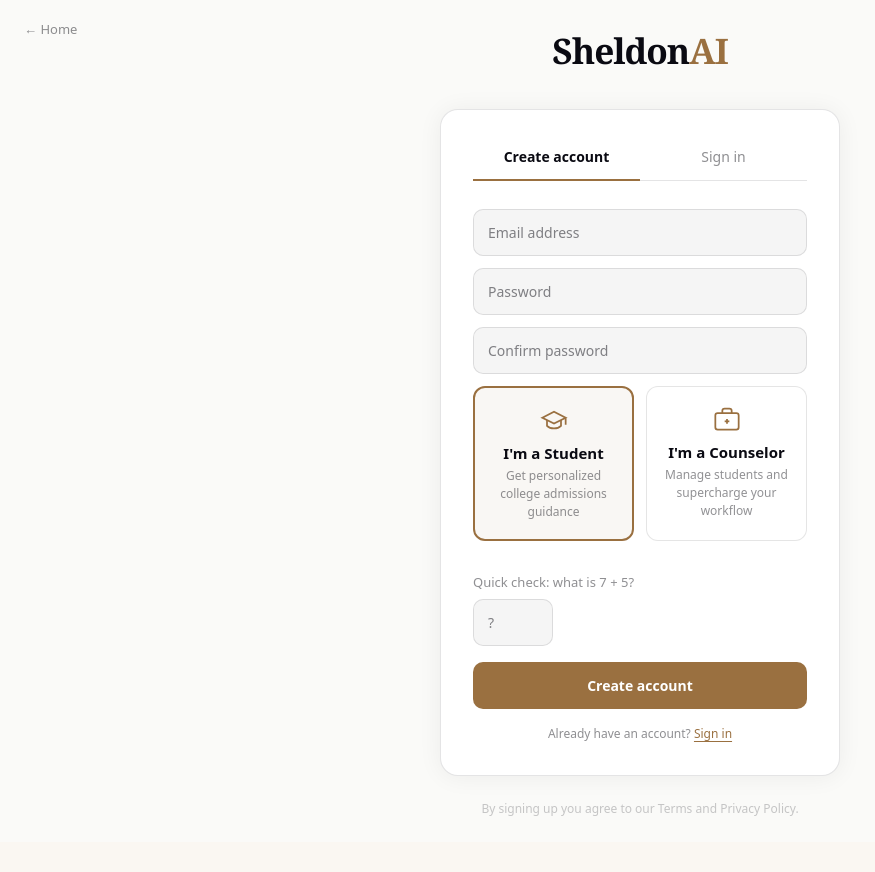
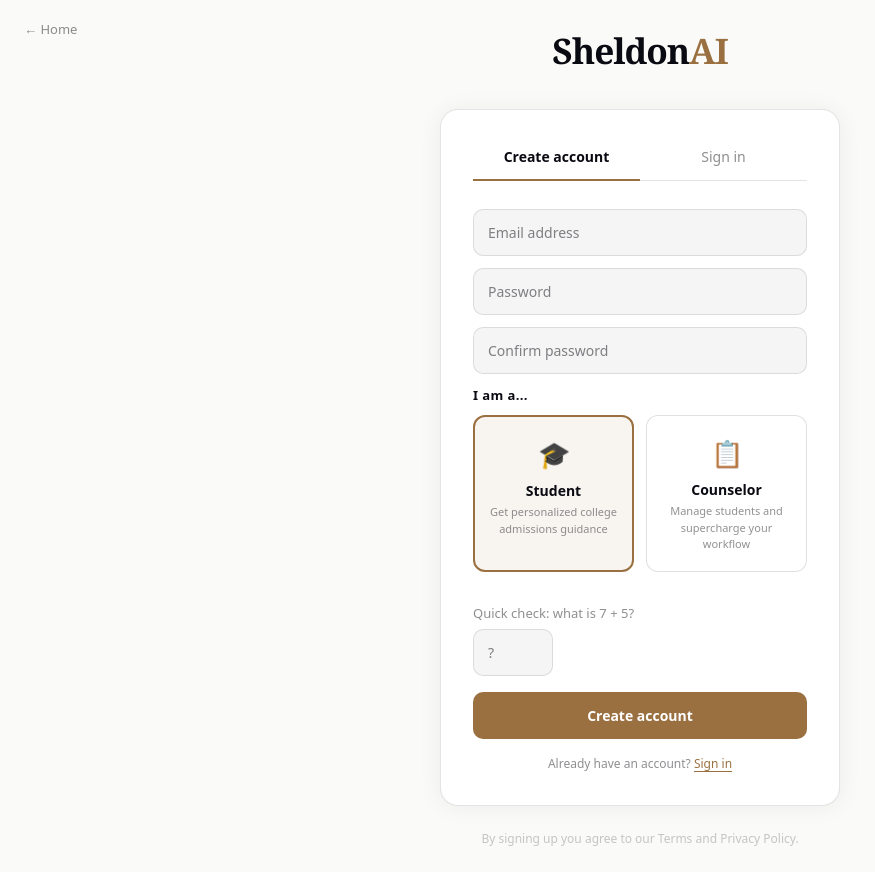
Before and after one commit to kvaraaaa123/SheldonAI, a Next.js app: page /signup in a window 1280 px wide. Shown: the whole page, without its empty margins (0-875 px from the left). Before the commit the page ends 842 px from the top, so only its background shows below. Built offline with nearby package versions, Linux system fonts and the light colour scheme; no server answers.

Commit message:
Fix: role selection cards hardcoded into signup JSX

```diff
--- a/app/signup/page.tsx
+++ b/app/signup/page.tsx
@@ -66,16 +66,19 @@ export default function SignupPage() {
     const { data, error: err } = await supabase.auth.signUp({ email, password, options: { emailRedirectTo: 'https://sheldon-ai-red.vercel.app/dashboard' } });
     setLoading(false);
     if (err) { setError(err.message); return; }
-    if (data.user) {
+    if (data?.user) {
       await supabase.from('profiles').upsert({
         user_id: data.user.id,
         email: data.user.email,
-        role,
-        updated_at: new Date().toISOString(),
-      }, { onConflict: 'user_id' });
-      router.push(role === 'counselor' ? '/counselor/dashboard' : '/dashboard');
-    } else {
-      setView("check-email");
+        role: role,
+        updated_at: new Date().toISOString()
+      }, { onConflict: 'user_id' })
+
+      if (role === 'counselor') {
+        router.push('/counselor/dashboard')
+      } else {
+        router.push('/dashboard')
+      }
     }
   }
 
@@ -193,40 +196,41 @@ export default function SignupPage() {
 
           {/* Role selection */}
           <div style={{ marginBottom: 20 }}>
-            <div style={{ display: "grid", gridTemplateColumns: "1fr 1fr", gap: 12 }}>
+            <p style={{ fontSize: 13, fontWeight: 600, color: '#0a0a12', marginBottom: 10, letterSpacing: '0.03em' }}>
+              I am a...
+            </p>
+            <div style={{ display: 'grid', gridTemplateColumns: '1fr 1fr', gap: 12 }}>
               <div
                 onClick={() => setRole('student')}
                 style={{
-                  border: role === 'student' ? '2px solid #9a7040' : '1px solid rgba(0,0,0,0.1)',
-                  background: role === 'student' ? 'rgba(154,112,64,0.06)' : '#fff',
-                  borderRadius: 12, padding: '18px 16px', cursor: 'pointer',
-                  transition: 'all 0.15s', textAlign: 'center',
+                  border: role === 'student' ? '2px solid #9a7040' : '1.5px solid rgba(0,0,0,0.12)',
+                  background: role === 'student' ? 'rgba(154,112,64,0.07)' : '#fff',
+                  borderRadius: 12,
+                  padding: '18px 14px',
+                  cursor: 'pointer',
+                  textAlign: 'center',
+                  transition: 'all 0.15s'
                 }}
               >
-                <svg width="28" height="28" viewBox="0 0 24 24" fill="none" stroke="#9a7040" strokeWidth="1.5" style={{ marginBottom: 8, display: 'block', margin: '0 auto 8px' }}>
-                  <path d="M22 10v6M2 10l10-5 10 5-10 5z"/>
-                  <path d="M6 12v5c3 3 9 3 12 0v-5"/>
-                </svg>
-                <div style={{ fontWeight: 600, fontSize: 15, color: '#0a0a12', marginBottom: 3 }}>I&apos;m a Student</div>
-                <div style={{ fontSize: 12, color: 'rgba(10,10,18,0.45)', lineHeight: 1.5 }}>Get personalized college admissions guidance</div>
+                <div style={{ fontSize: 26, marginBottom: 6 }}>🎓</div>
+                <div style={{ fontWeight: 600, fontSize: 14, color: '#0a0a12', marginBottom: 3 }}>Student</div>
+                <div style={{ fontSize: 11, color: 'rgba(10,10,18,0.45)', lineHeight: 1.5 }}>Get personalized college admissions guidance</div>
               </div>
               <div
                 onClick={() => setRole('counselor')}
                 style={{
-                  border: role === 'counselor' ? '2px solid #9a7040' : '1px solid rgba(0,0,0,0.1)',
-                  background: role === 'counselor' ? 'rgba(154,112,64,0.06)' : '#fff',
-                  borderRadius: 12, padding: '18px 16px', cursor: 'pointer',
-                  transition: 'all 0.15s', textAlign: 'center',
+                  border: role === 'counselor' ? '2px solid #9a7040' : '1.5px solid rgba(0,0,0,0.12)',
+                  background: role === 'counselor' ? 'rgba(154,112,64,0.07)' : '#fff',
+                  borderRadius: 12,
+                  padding: '18px 14px',
+                  cursor: 'pointer',
+                  textAlign: 'center',
+                  transition: 'all 0.15s'
                 }}
               >
-                <svg width="28" height="28" viewBox="0 0 24 24" fill="none" stroke="#9a7040" strokeWidth="1.5" style={{ marginBottom: 8, display: 'block', margin: '0 auto 8px' }}>
-                  <rect x="2" y="7" width="20" height="14" rx="2"/>
-                  <path d="M16 7V5a2 2 0 00-2-2h-4a2 2 0 00-2 2v2"/>
-                  <line x1="12" y1="12" x2="12" y2="16"/>
-                  <line x1="10" y1="14" x2="14" y2="14"/>
-                </svg>
-                <div style={{ fontWeight: 600, fontSize: 15, color: '#0a0a12', marginBottom: 3 }}>I&apos;m a Counselor</div>
-                <div style={{ fontSize: 12, color: 'rgba(10,10,18,0.45)', lineHeight: 1.5 }}>Manage students and supercharge your workflow</div>
+                <div style={{ fontSize: 26, marginBottom: 6 }}>📋</div>
+                <div style={{ fontWeight: 600, fontSize: 14, color: '#0a0a12', marginBottom: 3 }}>Counselor</div>
+                <div style={{ fontSize: 11, color: 'rgba(10,10,18,0.45)', lineHeight: 1.5 }}>Manage students and supercharge your workflow</div>
               </div>
             </div>
           </div>
```
